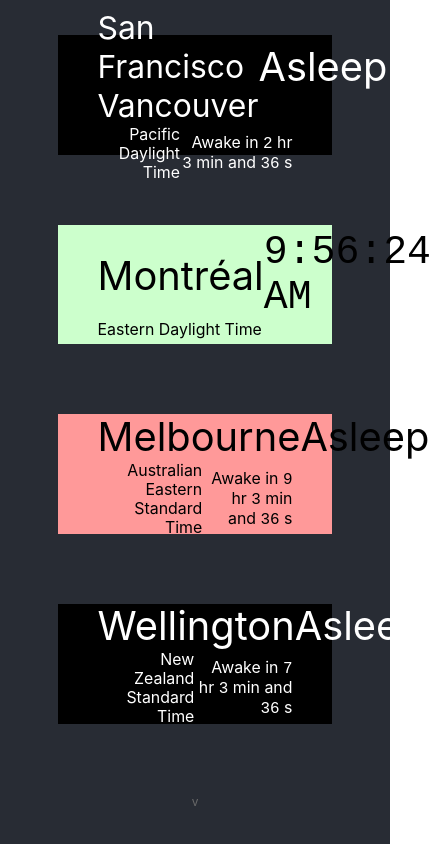
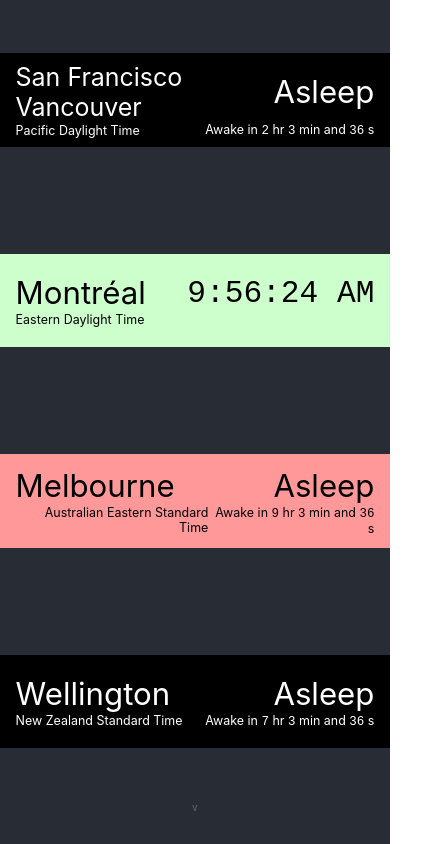
Before and after one commit to TimothyJones/can-i-call-clock, a React (Create React App) app: page / in a window 390 px wide. Shown: the whole page, 431 px wide, since content can reach past the window. Built offline with nearby package versions, Linux system fonts and the light colour scheme.

Commit message:
feat: Significantly improve mobile view

```diff
--- a/src/App.css
+++ b/src/App.css
@@ -1,11 +1,55 @@
 .App {
   background-color: #282c34;
   min-height: 100vh;
+  font-size: calc(2em + 2vmin);
+}
+
+.AllClocks {
   display: grid;
   align-items: center;
   justify-content: center;
-  font-size: calc(2em + 2vmin);
-  color: white;
+  min-height: 95vh;
+}
+
+.TimeBlock {
+  display: flex;
+  justify-content: center;
+  flex-direction: column;
+  height: 3em;
+  padding-left: 1em;
+  padding-right: 1em;
+  width: 60vw;
+}
+
+@media only screen and (max-width: 768px) {
+  .App {
+    min-height: 100vh;
+    max-height: 100vh;
+    font-size: calc(8vmin);
+  }
+  .AllClocks {
+    display: flex;
+    justify-content: space-around;
+    max-width: 100vw;
+    flex-direction: column;
+  }
+  .TimeBlock {
+    display: flex;
+    justify-content: center;
+    flex-direction: column;
+    height: 3em;
+    padding-left: 0.5em;
+    padding-right: 0.5em;
+    width: calc(100vw - 1em);
+  }
+}
+
+@media only screen and (max-width: 230px) {
+  .App {
+    min-height: 100vh;
+    max-height: 100vh;
+    font-size: calc(9vmin);
+  }
 }
 
 .lateEvening {
@@ -28,16 +72,6 @@
 .night {
   background-color: black;
   color: white;
-}
-
-.TimeBlock {
-  display: flex;
-  justify-content: center;
-  flex-direction: column;
-  height: 3em;
-  padding-left: 1em;
-  padding-right: 1em;
-  width: 50vw;
 }
 
 .TimeBlockSegment {
--- a/src/App.tsx
+++ b/src/App.tsx
@@ -7,6 +7,7 @@ function App() {
   const { now } = useNow();
   return (
     <div className="App">
+      <div className="AllClocks">
         <TimeDisplay
           now={now}
           timezone="America/Los_Angeles"
@@ -15,6 +16,7 @@ function App() {
         <TimeDisplay now={now} timezone="America/Toronto" city="Montréal" />
         <TimeDisplay now={now} timezone="Australia/Melbourne" />
         <TimeDisplay now={now} timezone="Pacific/Auckland" city="Wellington" />
+      </div>
       <div className="version">v{process.env.REACT_APP_VERSION}</div>
     </div>
   );
```
Lines whose indentation alone changed are shown as unchanged.
